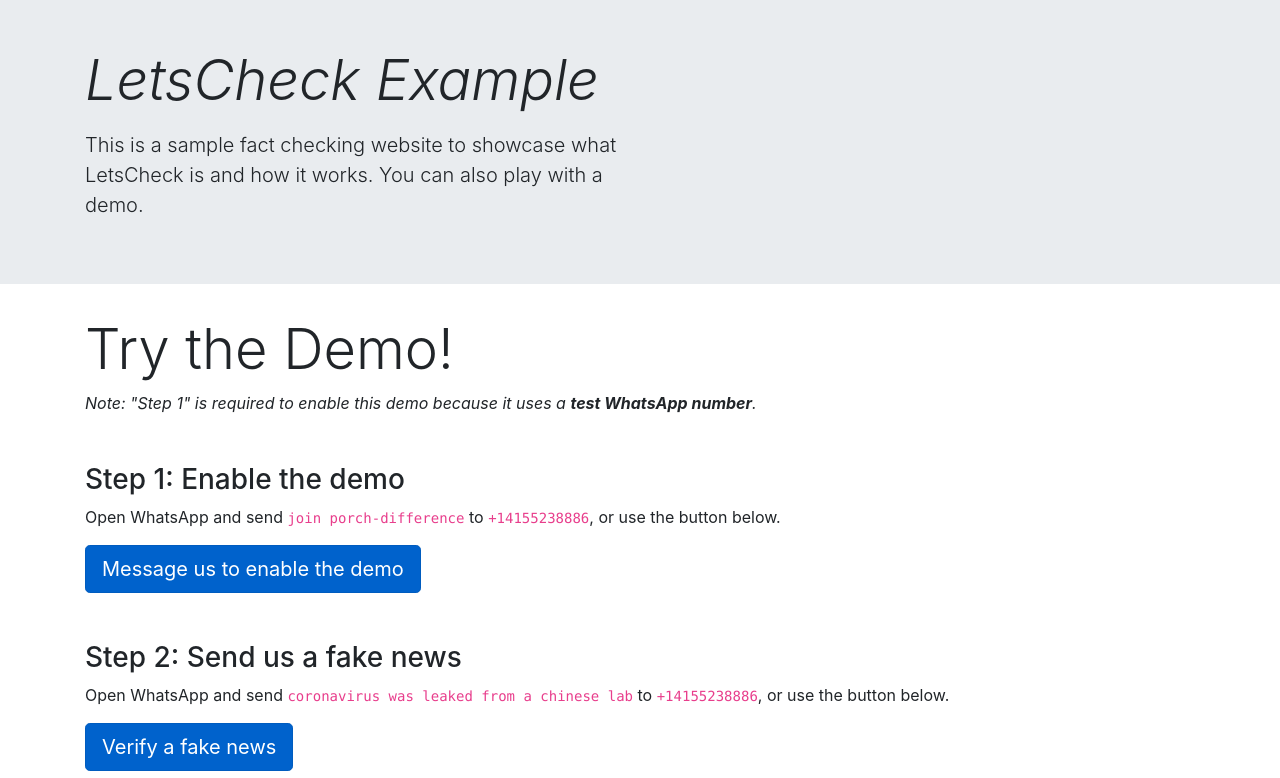
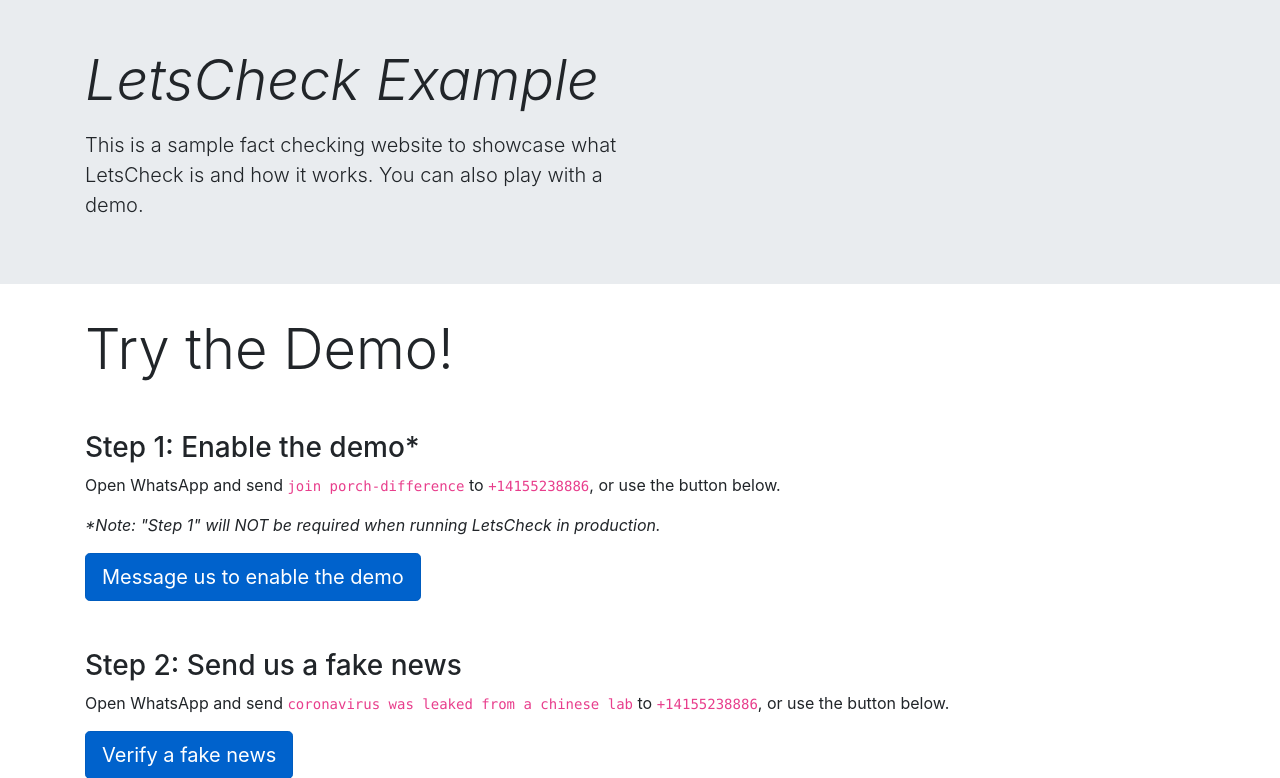
Before and after one commit to vrde/letscheck, a Django app: page / in a window 1280 px wide. Shown: the part 57-835 px from the top of the page. Run offline with Django 3.2, Linux system fonts and the light colour scheme; data that the repository does not hold is empty; some libraries are stand-ins or nearby versions.

Commit message:
Fix copy

```diff
--- a/src/content/templates/content/index.html
+++ b/src/content/templates/content/index.html
@@ -47,9 +47,9 @@
             <h2 class="display-4">
               Try the Demo!
             </h2>
-            <p><em>Note: "Step 1" is required to enable this demo because it uses a <strong>test WhatsApp number</strong>.</em></p>
-            <h3 class="mt-5">Step 1: Enable the demo</h3>
+            <h3 class="mt-5">Step 1: Enable the demo*</h3>
             <p>Open WhatsApp and send <code>join porch-difference</code> to <code>+14155238886</code>, or use the button below.</p>
+            <p><em>*Note: "Step 1" will NOT be required when running LetsCheck in production.</em></p>
             <a href="https://wa.me/14155238886?text=join%20porch-difference" class="btn btn-primary btn-lg active" role="button" aria-pressed="true">Message us to enable the demo</a>
             <h3 class="mt-5">Step 2: Send us a fake news</h3>
             <p>Open WhatsApp and send <code>coronavirus was leaked from a chinese lab</code> to <code>+14155238886</code>, or use the button below.</p>
```
